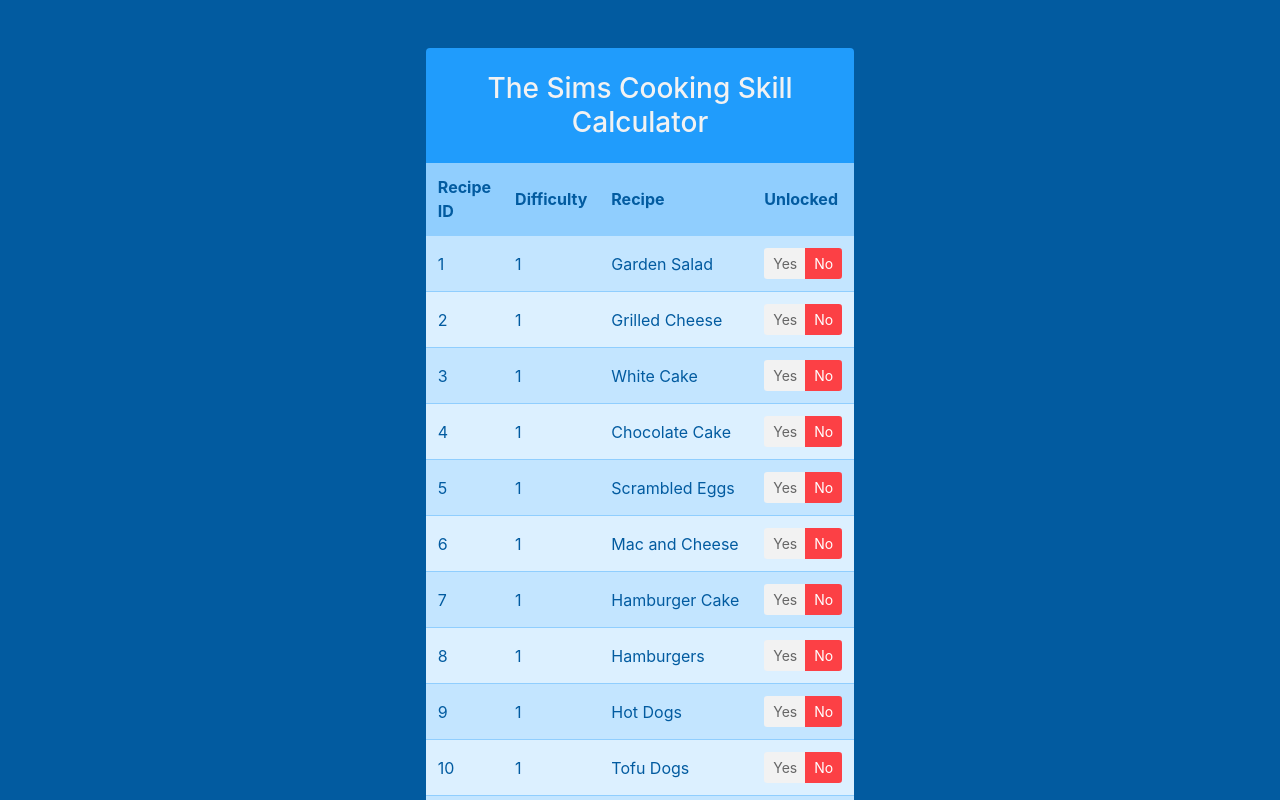
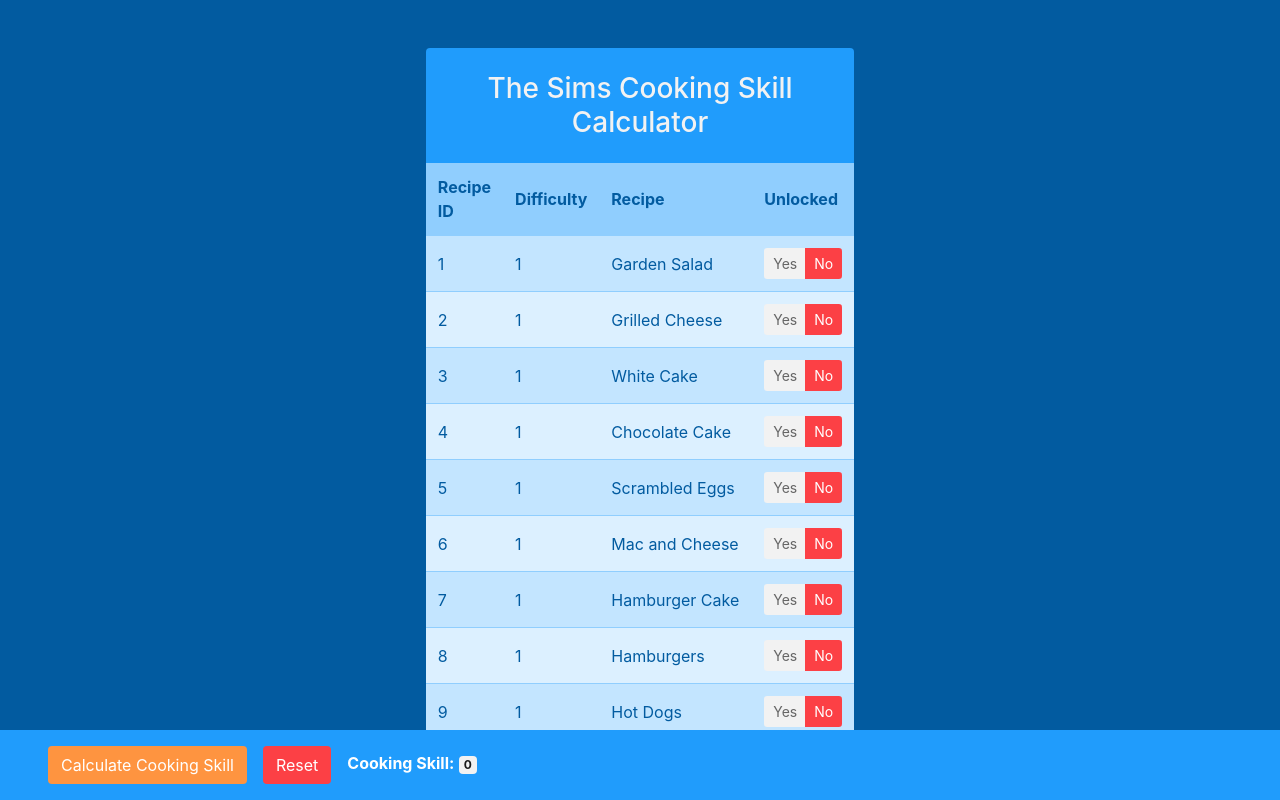
Before and after one commit to zmorrisj/routinely, an Angular app in the folder ClientApp/: page / in a window 1280 px wide. Shown: the top 800 px of the page. Built offline with nearby package versions, Linux system fonts and the light colour scheme.

Commit message:
Made fixed footer section for button controls.

```diff
--- a/ClientApp/src/components/app/app.component.html
+++ b/ClientApp/src/components/app/app.component.html
@@ -1,4 +1,4 @@
-<div class="container-fluid container-max-width my-5">
+<div class="container-fluid container-max-width my-5 pb-5">
   <div class="row">
     <div class="col-12">
       <div class="row">
@@ -39,20 +39,18 @@
           </div> <!-- /.table-responsive -->
         </div> <!-- /.col-12 -->
       </div> <!-- /.row -->
-      <div class="row">
-        <div class="col-11 offset-1">
-          <button class="btn btn-secondary my-3" (click)="calculateCookingSkill()">Calculate Cooking
-            Skill</button>
-          <button class="btn btn-outline-primary ml-3" (click)="resetCookingSkill()">Reset</button>
-        </div> <!-- /.col-12 -->
-      </div> <!-- /.row -->
-      <div class="row">
-        <div class="col-11 offset-1">
-          <strong>Cooking Skill:</strong>&nbsp;<span class="badge"
-            [ngClass]="cookingSkillBadgeClass">{{cookingSkill}}</span>
-        </div> <!-- /.col-12 -->
-      </div> <!-- /.row -->
       <router-outlet></router-outlet>
     </div> <!-- /.col-12 -->
   </div> <!-- /.row -->
 </div> <!-- /.fluid-container -->
+<div class="section-footer">
+  <button class="btn btn-secondary my-3" (click)="calculateCookingSkill()">
+    Calculate Cooking Skill
+  </button>
+  <button class="btn btn-danger ml-3" (click)="resetCookingSkill()">
+    Reset
+  </button>
+  <div class="ml-3 d-inline-block">
+    <strong>Cooking Skill:</strong>&nbsp;<span class="badge" [ngClass]="cookingSkillBadgeClass">{{cookingSkill}}</span>
+  </div> <!-- /.ml-3 .d-inline-block -->
+</div> <!-- /.section-footer -->
--- a/ClientApp/src/components/app/app.component.scss
+++ b/ClientApp/src/components/app/app.component.scss
@@ -1,6 +1,16 @@
+@import '../../styles/global.scss';
+
 .container-max-width {
   // Warning: max-width: min-content is under development
   // If infeasible, use max-width: 423px to emulate
   // Working on Chrome as of 2019-04-04
   max-width: min-content;
 }
+
+.section-footer {
+  position: fixed;
+  bottom: 0;
+  width: 100%;
+  background: primary-color(base);
+  padding: 0 3rem;
+}
```
